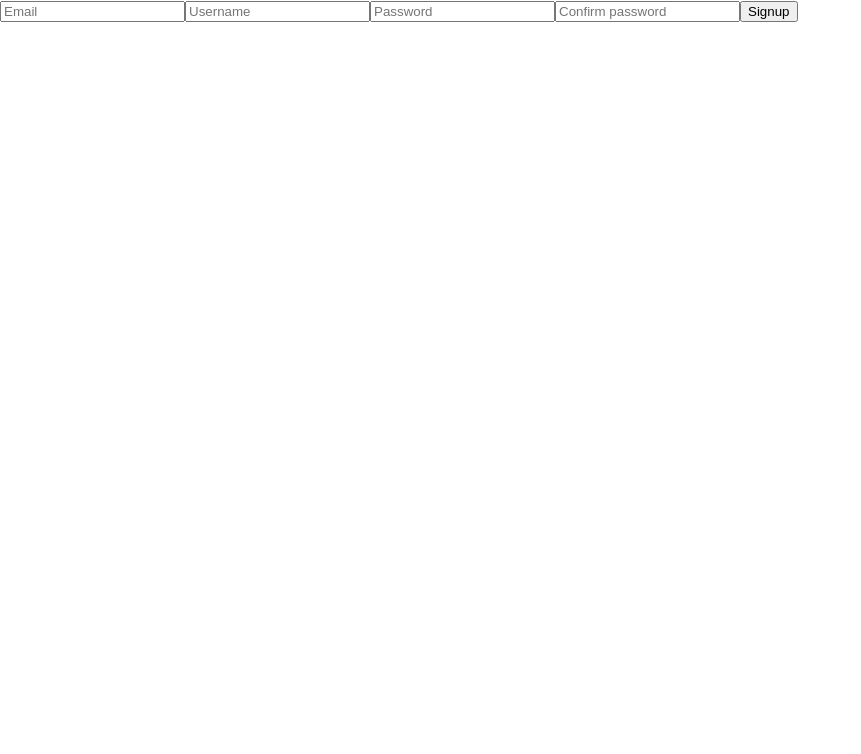
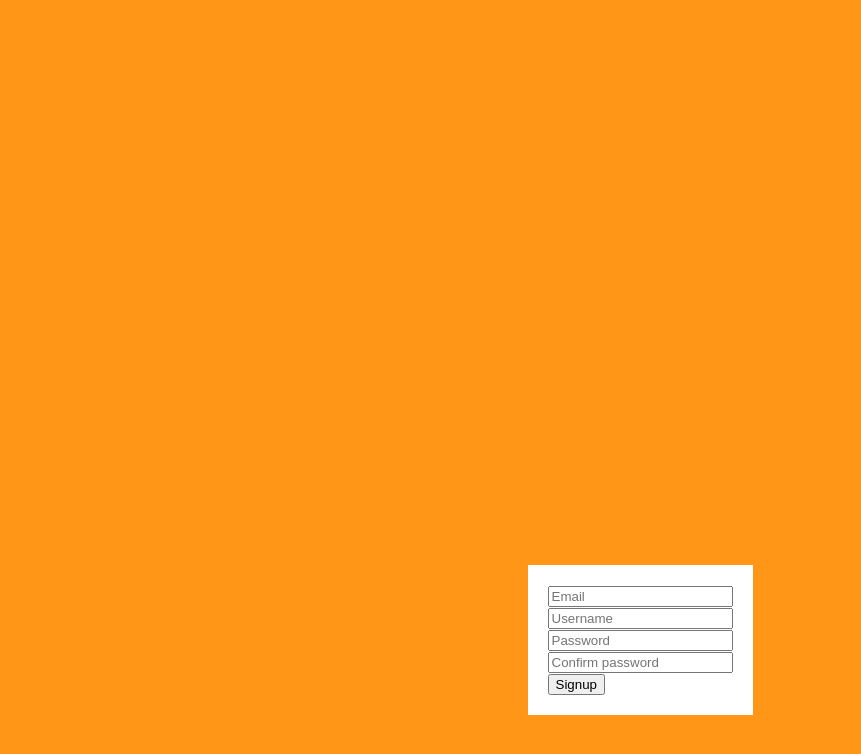
Before and after one commit to VL07/travel-quizer, a React (Create React App) app in the folder travel-quizer/: page /signup in a window 1280 px wide. Shown: the top 754 px of the page, without its empty margins (0-861 px from the left). Built offline with nearby package versions, Linux system fonts and the light colour scheme; no server answers.

Commit message:
Added basic styles to auth pages

```diff
--- a/travel-quizer/src/App.js
+++ b/travel-quizer/src/App.js
@@ -9,6 +9,8 @@ import Signup from "./pages/Signup";
 import Login from './pages/Login';
 import User from './pages/User';
 import EditProfile from "./pages/EditProfile";
+
+import "./pages/css/SignupLogin.css"
 
 function App() {
   return (
--- a/travel-quizer/src/pages/Login.js
+++ b/travel-quizer/src/pages/Login.js
@@ -44,12 +44,12 @@ export default function Signup() {
     }
 
     return (
-        <div>
+        <div className="login">
             {/* If error display it */}
             {error && <p>{error}</p>}
             <form onSubmit={onSubmit} >
-                <input type="email" ref={emailRef} placeholder="Email" name="email" />
-                <input type="password" ref={passwordRef} placeholder="Password" name="password" />
+                <input type="email" ref={emailRef} placeholder="Email" name="email" /><br />
+                <input type="password" ref={passwordRef} placeholder="Password" name="password" /><br />
                 <input type="submit" name="submit" value="Signup" disabled={loading} />
             </form>
         </div>
--- a/travel-quizer/src/pages/Signup.js
+++ b/travel-quizer/src/pages/Signup.js
@@ -56,14 +56,14 @@ export default function Signup() {
     }
 
     return (
-        <div>
+        <div className="signup">
             {/* If error display it */}
             {error && <p>{error}</p>}
             <form onSubmit={onSubmit} >
-                <input type="email" ref={emailRef} placeholder="Email" name="email" />
-                <input type="text" ref={usernameRef} placeholder="Username" name="username" />
-                <input type="password" ref={passwordRef} placeholder="Password" name="password" />
-                <input type="password" ref={repeatPasswordRef} placeholder="Confirm password" name="repeat-password" />
+                <input type="email" ref={emailRef} placeholder="Email" name="email" /><br />
+                <input type="text" ref={usernameRef} placeholder="Username" name="username" /><br />
+                <input type="password" ref={passwordRef} placeholder="Password" name="password" /><br />
+                <input type="password" ref={repeatPasswordRef} placeholder="Confirm password" name="repeat-password" /><br />
                 <input type="submit" name="submit" value="Signup" disabled={loading} />
             </form>
         </div>
--- /dev/null
+++ b/travel-quizer/src/pages/css/SignupLogin.css
@@ -0,0 +1,17 @@
+.signup,
+.login {
+    margin: 0px;
+    padding: 0px;
+    background-color: #FF9618;
+    width: 100vw;
+    height: 100vw;
+    display: flex;
+    justify-content: center;
+    align-items: center;
+}
+
+.signup > form,
+.login > form {
+    background-color: white;
+    padding: 20px;
+}
```
